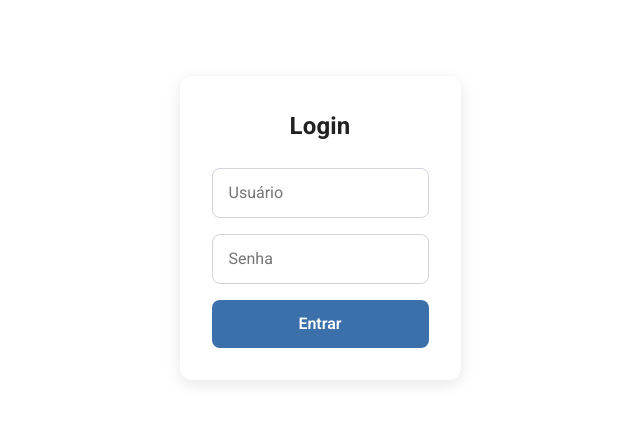
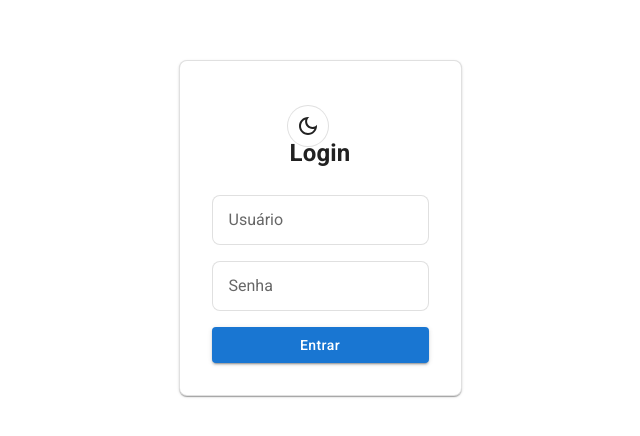
Before and after one commit to martinssluis/Gestao-de-Empresas-frontend, a React (Vite) app in the folder gestaoEmpresasFrontend/: page / in a window 1280 px wide. Shown: the part 172-608 px from the top of the page, without its empty margins (320-960 px from the left). Built offline with nearby package versions, Linux system fonts and the light colour scheme.

Commit message:
feat: adicionar dark mode no login e botão de sair

```diff
--- a/gestaoEmpresasFrontend/src/components/SideBar/SwipeableDrawer.jsx
+++ b/gestaoEmpresasFrontend/src/components/SideBar/SwipeableDrawer.jsx
@@ -10,13 +10,15 @@ import ListItemIcon from '@mui/material/ListItemIcon';
 import ListItemText from '@mui/material/ListItemText';
 import InboxIcon from '@mui/icons-material/MoveToInbox';
 import MailIcon from '@mui/icons-material/Mail';
+import LogoutIcon from '@mui/icons-material/Logout';
 import DarkModeOutlinedIcon from '@mui/icons-material/DarkModeOutlined';
 import LightModeOutlinedIcon from '@mui/icons-material/LightModeOutlined';
 import styles from './Sidebar.module.css';
-import { Link } from 'react-router-dom';
+import { Link, useNavigate } from 'react-router-dom';
 import { useColorMode } from '../../context/ColorModeContext.jsx';
 
 export default function SwipeableTemporaryDrawer() {
+  const navigate = useNavigate();
   const { mode, toggleColorMode } = useColorMode();
   const menuItems = [
     { text: 'Dashboard',path: "/app/dashboard",icon: <InboxIcon />},
@@ -44,12 +46,35 @@ export default function SwipeableTemporaryDrawer() {
     setState({ ...state, [anchor]: open });
   };
 
+  const handleLogout = () => {
+    const keysToRemove = [
+      'token',
+      'auth',
+      'user',
+      'session',
+      'jwt',
+      'accessToken',
+      'refreshToken',
+    ];
+
+    keysToRemove.forEach((key) => {
+      localStorage.removeItem(key);
+      sessionStorage.removeItem(key);
+    });
+
+    sessionStorage.clear();
+    navigate('/');
+  };
+
   const list = (anchor) => (
     <Box
       sx={{
         width: anchor === 'top' || anchor === 'bottom' ? 'auto' : 250,
+        height: '100%',
         bgcolor: 'background.paper',
         color: 'text.primary',
+        display: 'flex',
+        flexDirection: 'column',
       }}
       role="presentation"
       onClick={toggleDrawer(anchor, false)}
@@ -86,6 +111,18 @@ export default function SwipeableTemporaryDrawer() {
           </ListItem>
         ))}
       </List>
+      <Box sx={{ mt: 'auto' }}>
+        <List>
+          <ListItem disablePadding>
+            <ListItemButton onClick={handleLogout}>
+              <ListItemIcon>
+                <LogoutIcon />
+              </ListItemIcon>
+              <ListItemText primary="Sair" />
+            </ListItemButton>
+          </ListItem>
+        </List>
+      </Box>
     </Box>
   );
 
--- a/gestaoEmpresasFrontend/src/pages/Login/Login.jsx
+++ b/gestaoEmpresasFrontend/src/pages/Login/Login.jsx
@@ -1,15 +1,77 @@
+import Box from '@mui/material/Box';
+import Button from '@mui/material/Button';
+import IconButton from '@mui/material/IconButton';
+import DarkModeOutlinedIcon from '@mui/icons-material/DarkModeOutlined';
+import LightModeOutlinedIcon from '@mui/icons-material/LightModeOutlined';
 import styles from './Login.module.css';
 import { useNavigate } from 'react-router-dom';
+import { useColorMode } from '../../context/ColorModeContext.jsx';
 
 export default function Login() {
   const navigate = useNavigate();
+  const { mode, toggleColorMode } = useColorMode();
 
   return (
-    <div className={styles.estiloLogin}>
+    <Box
+      className={styles.estiloLogin}
+      sx={{ bgcolor: 'background.default', color: 'text.primary' }}
+    >
       <section>
-        <main className={styles.loginContainer}>
+        <Box
+          component="main"
+          className={styles.loginContainer}
+          sx={{
+            bgcolor: 'background.paper',
+            color: 'text.primary',
+            border: '1px solid',
+            borderColor: 'divider',
+            borderRadius: 2,
+            boxShadow: 1,
+          }}
+        >
+          <IconButton
+            className={styles.themeToggle}
+            color="inherit"
+            aria-label={mode === 'dark' ? 'Ativar modo claro' : 'Ativar modo escuro'}
+            onClick={toggleColorMode}
+            sx={{
+              border: '1px solid',
+              borderColor: 'divider',
+              bgcolor: 'background.default',
+              '&:hover': {
+                bgcolor: 'action.hover',
+              },
+            }}
+          >
+            {mode === 'dark' ? (
+              <LightModeOutlinedIcon />
+            ) : (
+              <DarkModeOutlinedIcon />
+            )}
+          </IconButton>
           <h1>Login</h1>
-          <form className={styles.form}>
+          <Box
+            component="form"
+            className={styles.form}
+            sx={{
+              '& input': {
+                bgcolor: 'background.paper',
+                color: 'text.primary',
+                border: '1px solid',
+                borderColor: 'divider',
+              },
+              '& input::placeholder': {
+                color: 'text.secondary',
+                opacity: 1,
+              },
+              '& input:focus': {
+                borderColor: 'primary.main',
+                outline: 'none',
+                boxShadow: (theme) =>
+                  `0 0 0 2px ${theme.palette.primary.main}33`,
+              },
+            }}
+          >
             <input
               className={styles.inputs}
               type="text"
@@ -20,16 +82,18 @@ export default function Login() {
               type="password"
               placeholder="Senha"
             />
-            <button
+            <Button
               className={styles.buttons}
               type="button"
+              variant="contained"
               onClick={() => navigate('/app/dashboard')}
+              sx={{ textTransform: 'none' }}
             >
               Entrar
-            </button>
-          </form>
-        </main>
+            </Button>
+          </Box>
+        </Box>
       </section>
-    </div>
+    </Box>
   );
 }
--- a/gestaoEmpresasFrontend/src/pages/Login/Login.module.css
+++ b/gestaoEmpresasFrontend/src/pages/Login/Login.module.css
@@ -7,13 +7,12 @@
 }
 
 .loginContainer {
-  background: #fff;
   padding: 2rem;
   border-radius: 0.75rem;
-  box-shadow: 0 4px 16px rgba(0, 0, 0, 0.1);
   width: 100%;
   max-width: 380px;
   text-align: center;
+  position: relative;
 }
 
 /* Estilos básicos do form */
@@ -26,28 +25,19 @@
 
 .inputs {
   padding: 0.75rem 1rem;
-  border: 1px solid #d1d5db;
   border-radius: 0.5rem;
   font-size: 1rem;
 }
 
-input:focus {
-  border-color: #234368;
-  outline: none;
-  box-shadow: 0 0 0 2px rgba(99, 102, 241, 0.2);
-}
-
 .buttons {
-  background: #3b70ab;
-  color: white;
   font-weight: 600;
   padding: 0.75rem;
   border-radius: 0.5rem;
-  border: none;
-  cursor: pointer;
-  transition: background 0.2s ease;
 }
 
-button:hover {
-  background: #234368;
+.themeToggle {
+  position: absolute;
+  top: 0.75rem;
+  right: 0.75rem;
+  cursor: pointer;
 }
```
